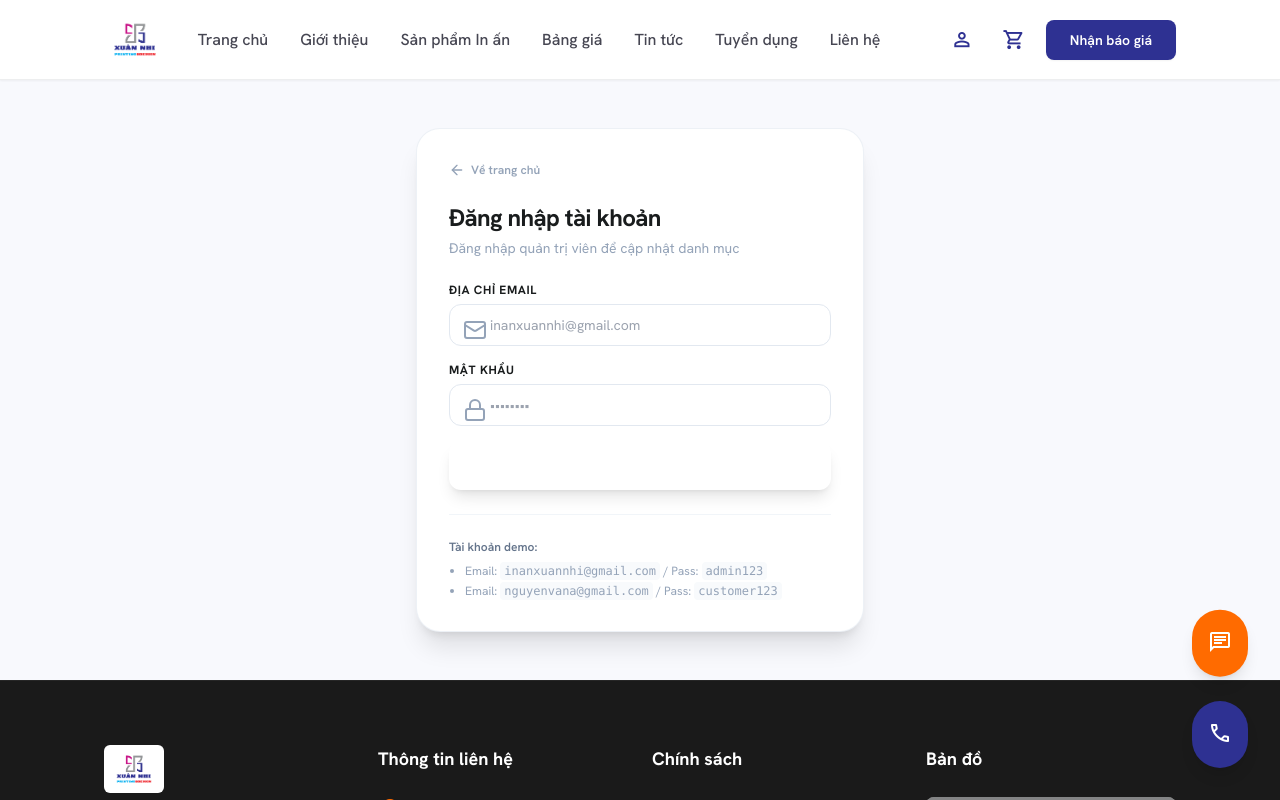
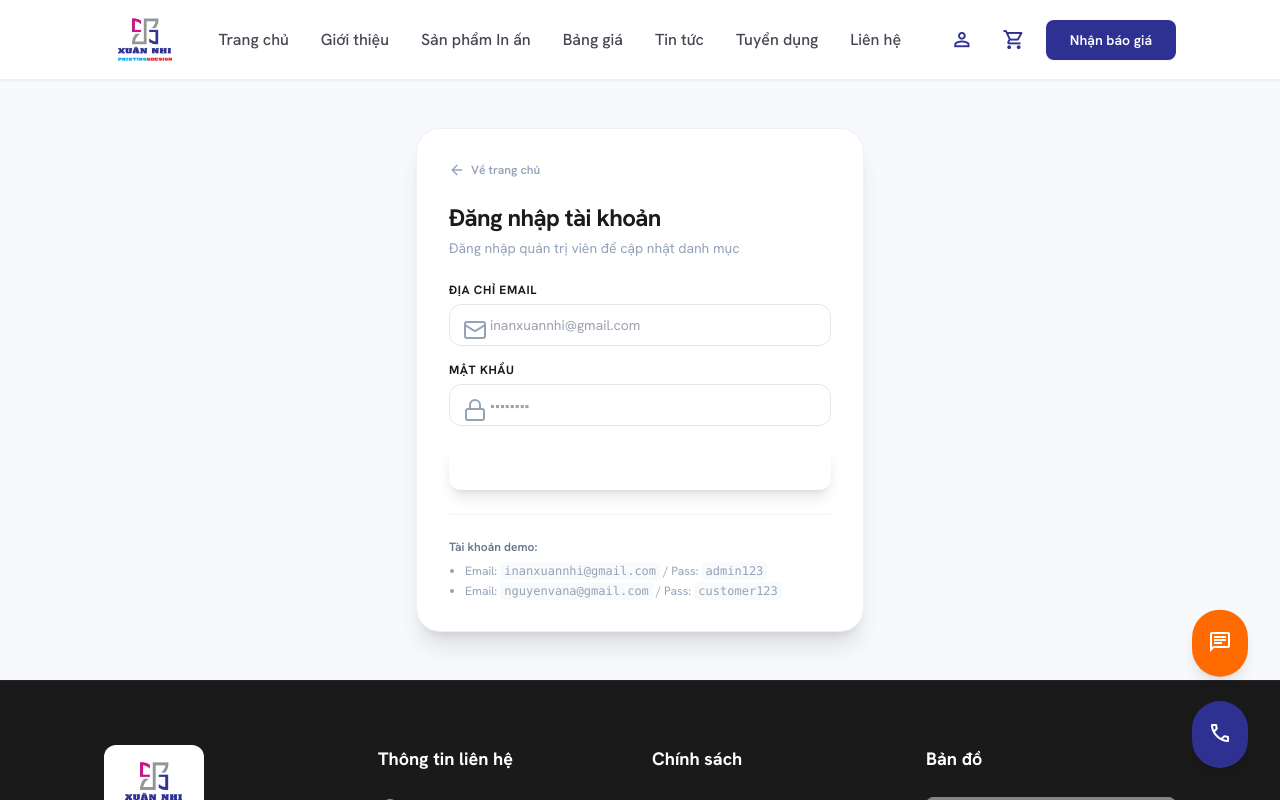
Before and after one commit to HoangDongDong/PrintingXuanNhi, a React (Vite) app in the folder frontend/: page /login in a window 1280 px wide. Shown: the top 800 px of the page. Built offline with nearby package versions, Linux system fonts and the light colour scheme; no server answers.

Commit message:
design: enlarge logo images in header and footer for better proportion

```diff
--- a/frontend/src/components/Footer.jsx
+++ b/frontend/src/components/Footer.jsx
@@ -8,7 +8,7 @@
         {/* Brand Column */}
         <div className="space-y-6">
           <Link to="/" className="flex items-center">
-            <img src="/logo.png" alt="Xuân Nhĩ Logo" className="h-12 w-auto max-h-12 object-contain bg-white rounded-md p-1" />
+            <img src="/logo.png" alt="Xuân Nhĩ Logo" className="h-20 w-auto max-h-20 object-contain bg-white rounded-xl p-1.5" />
           </Link>
           <p className="text-surface-variant text-sm opacity-80 leading-relaxed max-w-xs">
             Đơn vị cung cấp giải pháp in ấn hàng đầu Việt Nam. Cam kết chất lượng, tiến độ và sự hài lòng tuyệt đối của khách hàng.
--- a/frontend/src/components/Header.jsx
+++ b/frontend/src/components/Header.jsx
@@ -20,7 +20,7 @@
         {/* Brand Logo */}
         <div className="flex items-center gap-8">
           <Link to="/" className="flex items-center">
-            <img src="/logo.png" alt="Xuân Nhĩ Logo" className="h-12 w-auto max-h-12 object-contain" />
+            <img src="/logo.png" alt="Xuân Nhĩ Logo" className="h-16 w-auto max-h-16 object-contain" />
           </Link>
 
           {/* Navigation Links (Desktop) */}
```
